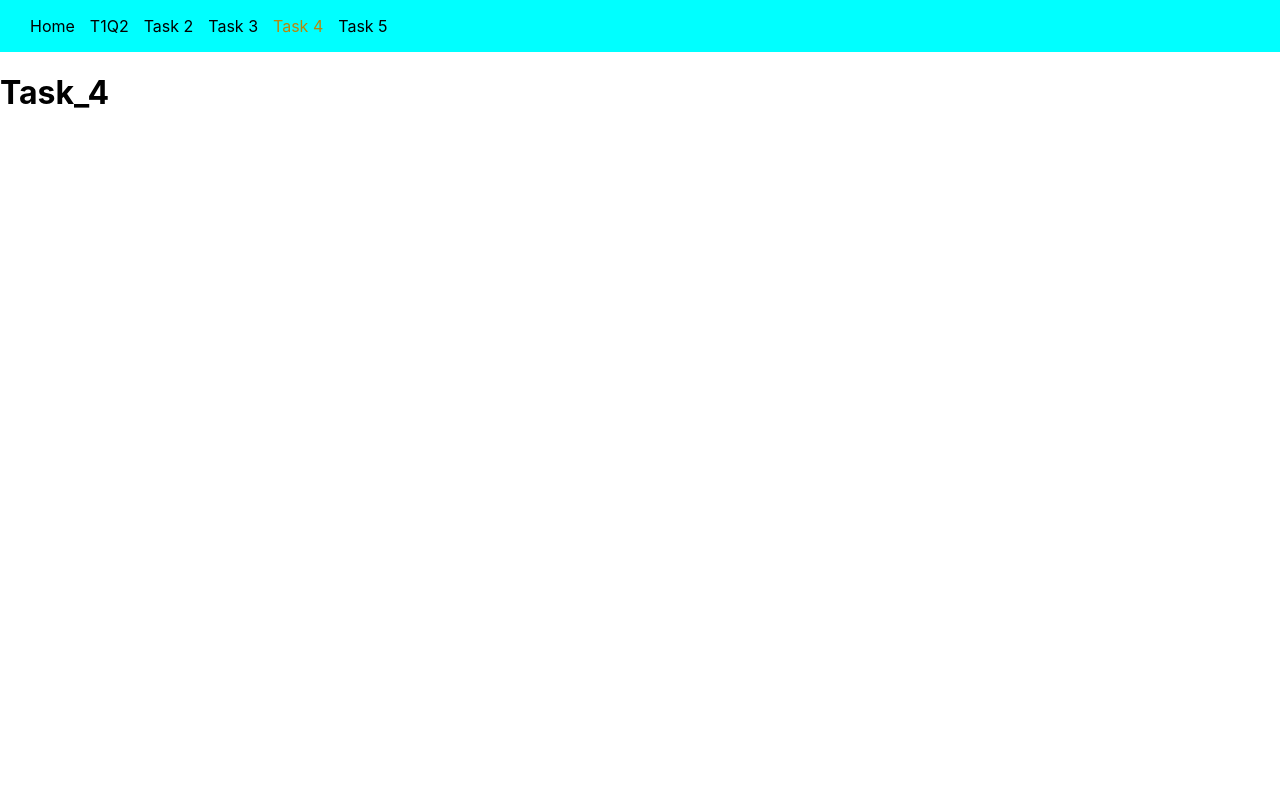
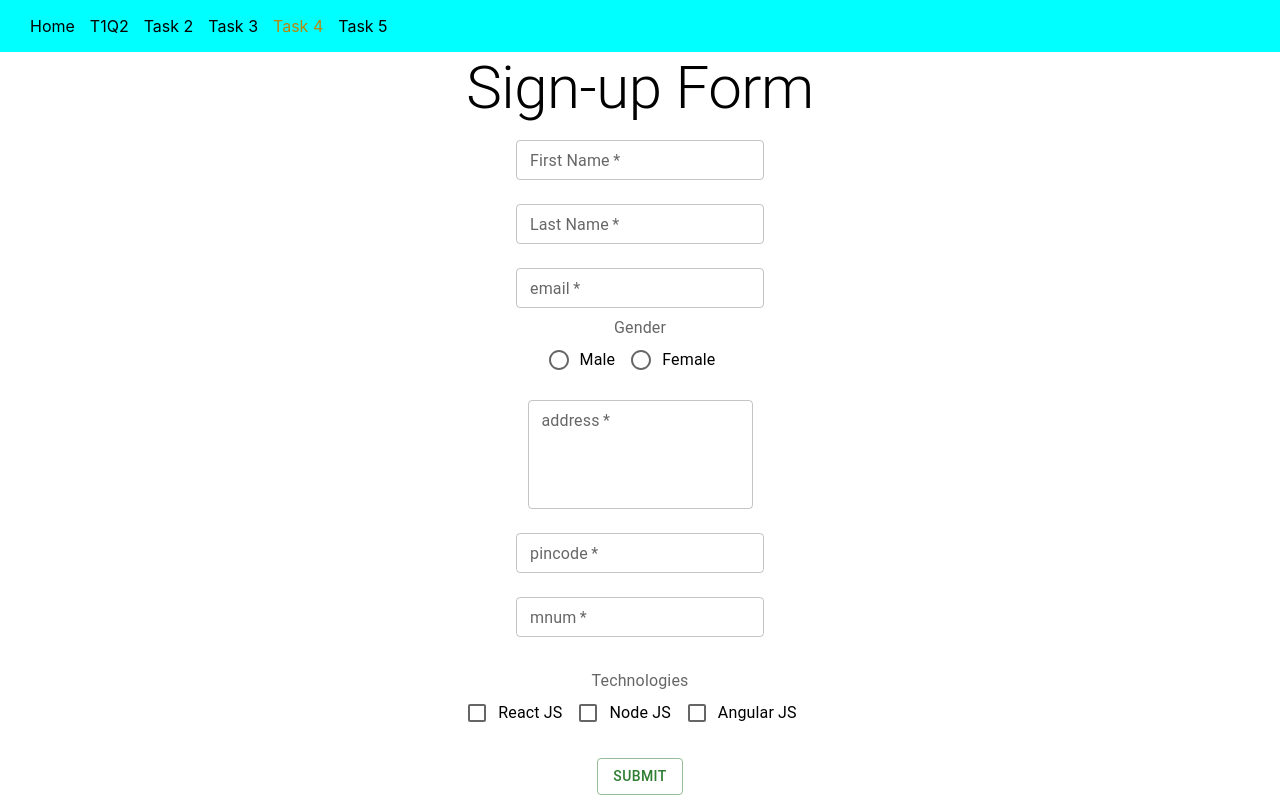
Before and after one commit to harshaljdave/internship, a React (Create React App) app: page /task4 in a window 1280 px wide. Built offline with nearby package versions, Linux system fonts and the light colour scheme.

Commit message:
Restructured whole form, Completed validation and added styling to the form for Task-4

```diff
--- a/package.json
+++ b/package.json
@@ -3,6 +3,9 @@
   "version": "0.1.0",
   "private": true,
   "dependencies": {
+    "@emotion/react": "^11.10.5",
+    "@emotion/styled": "^11.10.5",
+    "@mui/material": "^5.11.7",
     "@testing-library/jest-dom": "^5.16.5",
     "@testing-library/react": "^13.4.0",
     "@testing-library/user-event": "^13.5.0",
--- /dev/null
+++ b/src/task_4/Sign_up_form.js
@@ -0,0 +1,304 @@
+import ReasetFnamect, { useState } from 'react'
+import { TextField, Radio, RadioGroup, FormControl, FormControlLabel, FormLabel, FormHelperText, Checkbox, FormGroup, Button, Typography } from '@mui/material';
+import Grid2 from '@mui/material/Unstable_Grid2/Grid2';
+
+const Sign_upForm = () => {
+
+  const [fname, setFname] = useState("")
+  const [fname_err, setFname_err] = useState("");
+
+  const [lname, setLname] = useState("");
+  const [lname_err, setLname_err] = useState("");
+
+  const [email, setEmail] = useState("");
+  const [email_err, setEmail_err] = useState("");
+
+  const [address, setAddress] = useState("");
+  const [address_err, setAddress_err] = useState("");
+
+  const [pincode, setPincode] = useState("");
+  const [pincode_err, setPincode_err] = useState("");
+
+  const [mnum, setMnum] = useState("");
+  const [mnum_err, setMnum_err] = useState("");
+
+  const [gender, setGender] = useState('');
+  const [gen_err, setGen_err] = useState('');
+
+  const [chkbox, setChkbox] = useState([]);
+
+  // For Gender radio button
+  const changeGender = e => {
+    setGender(e.target.value);
+    console.log(e.target.value)
+  }
+
+  //For Checkbox
+  const changeCkhbox = e => {
+    if (e.target.checked) {
+      setChkbox(chkbox => ([...chkbox, e.target.value]))
+    } else {
+      const removed_chk = chkbox.indexOf(e.target.value);
+      chkbox.splice(removed_chk, 1);
+      setChkbox(chkbox);
+    }
+  }
+
+  const handleSubmit = e => {
+    e.preventDefault();
+
+    // Validation For First Name i.e fname
+    if (fname.length > 0) {
+      if (/\d/.test(fname)) {
+        setFname_err("Name should not contain numbers");
+      } else if (fname.length > 20) {
+        setFname_err("length should be less than 20 characters");
+      } else {
+        setFname_err("")
+      }
+    } else {
+      setFname_err("Name can not be empty")
+    }
+
+    //Validation for Last Name i.e. lname
+    if (lname.length > 0) {
+      if (/\d/.test(lname)) {
+        setLname_err("Name should not contain numbers");
+      } else if (lname.length > 20) {
+        setLname_err("length should be less than 20 characters");
+      } else {
+        setLname_err("")
+      }
+    } else {
+      setLname_err("Name can not be empty")
+    }
+
+    // Validation For Email
+    if (email.length > 0) {
+      const email_pattern = /[A-Za-z][A-Za-z0-9]*@[A-Za-z]*.com/
+      if (email_pattern.test(email)) {
+        setEmail_err("")
+      } else {
+        setEmail_err("invalid email")
+      }
+    } else {
+      setEmail_err("Email cannot be empty")
+    }
+
+    // Validation For address
+    if (address.length > 0) {
+      setAddress_err("")
+    } else {
+      setAddress_err("Address cannot be empty")
+    }
+
+    // Validate Pinocde
+    if (pincode.length > 0) {
+      if (/\D/.test(pincode)) {
+        setPincode_err("it should be Numeric")
+      } else {
+        if (/[0-9]{6}/.test(pincode)) {
+          setPincode_err("")
+        } else {
+          setPincode_err("it should be exact 6 digits long")
+        }
+      }
+    } else {
+      setPincode_err("Field cannot be empty")
+    }
+
+    //Validate Mobile number
+    if (mnum.length > 0) {
+      if (/\D/.test(mnum)) {
+        setMnum_err("it should be Numeric")
+      } else {
+        if (/[0-9]{10}/.test(mnum)) {
+          setMnum_err("")
+        } else {
+          setMnum_err("it should be exact 10 digits long")
+        }
+      }
+    } else {
+      setMnum_err("Field cannot be empty")
+    }
+
+    //Validate gender selection
+    if (gender) {
+      setGen_err("");
+    } else {
+      setGen_err("Select Gender");
+    }
+  }
+
+  return (
+    <Grid2 container>
+      <Grid2 textAlign="center" xs={12}>
+        <Typography variant='h2'>Sign-up Form</Typography>
+      </Grid2>
+      <Grid2 textAlign="center" xs={12}>
+        <form onSubmit={handleSubmit}>
+          {/* Render First name field based on Error */}
+          {fname_err
+            ? <TextField required error
+              label="First Name"
+              variant='outlined'
+              size='small'
+              margin='normal'
+              value={fname}
+              onChange={(e) => setFname(e.target.value.trim())}
+              helperText={fname_err}
+            /> : <TextField required
+              label="First Name"
+              variant='outlined'
+              size='small'
+              margin='normal'
+              value={fname}
+              onChange={(e) => setFname(e.target.value)} />
+          }
+
+          <br />
+
+          {/* Render Last Name field based on Error */}
+          {lname_err ?
+            <TextField required error
+              label="Last Name"
+              variant='outlined'
+              size='small'
+              margin='normal'
+              value={lname}
+              onChange={(e) => setLname(e.target.value)}
+              helperText={lname_err}
+            /> : <TextField required
+              label="Last Name"
+              variant='outlined'
+              size='small'
+              margin='normal'
+              value={lname}
+              onChange={(e) => setLname(e.target.value)} />
+          }
+
+          <br />
+
+          {/* Render Email field based on error */}
+          {email_err ?
+            <TextField required error
+              label="email"
+              variant='outlined'
+              size='small'
+              margin='normal'
+              value={email}
+              onChange={(e) => setEmail(e.target.value)}
+              helperText={email_err}
+            /> : <TextField required
+              label="email"
+              variant='outlined'
+              size='small'
+              margin='normal'
+              value={email}
+              onChange={(e) => setEmail(e.target.value)} />
+          }
+
+          <br />
+
+          {/* Render Radio Button */}
+          <FormControl>
+            <FormLabel id="demo-controlled-radio-buttons-group">Gender</FormLabel>
+            <RadioGroup row
+              aria-labelledby="demo-controlled-radio-buttons-group"
+              name="controlled-radio-buttons-group"
+              value={gender}
+              onChange={changeGender}
+            >
+              <FormControlLabel value="male" control={<Radio />} label="Male" />
+              <FormControlLabel value="female" control={<Radio />} label="Female" />
+            </RadioGroup>
+            <FormHelperText error size="medium">{gen_err}</FormHelperText>
+          </FormControl>
+
+          <br />
+
+          {/* Render address field based on error */}
+          {address_err ?
+            <TextField required error multiline
+              rows={4}
+              label="address"
+              variant='outlined'
+              size='small'
+              margin='normal'
+              value={address}
+              onChange={(e) => setAddress(e.target.value)}
+              helperText={pincode_err}
+            /> : <TextField required multiline
+              rows={4}
+              label="address"
+              variant='outlined'
+              size='small'
+              margin='normal'
+              value={address}
+              onChange={(e) => setAddress(e.target.value)} />
+          }
+
+          <br />
+
+          {/* Render pincode field based on error */}
+          {pincode_err ?
+            <TextField required error
+              label="pincode"
+              variant='outlined'
+              size='small'
+              margin='normal'
+              value={pincode}
+              onChange={(e) => setPincode(e.target.value)}
+              helperText={pincode_err}
+            /> : <TextField required
+              label="pincode"
+              variant='outlined'
+              size='small'
+              margin='normal'
+              value={pincode}
+              placeholder="123456"
+              onChange={(e) => setPincode(e.target.value)} />
+          }
+
+          <br />
+
+          {/* Render mobile number field based on error */}
+          {mnum_err ?
+            <TextField required error
+              label="mnum"
+              variant='outlined'
+              size='small'
+              margin='normal'
+              value={mnum}
+              onChange={(e) => setMnum(e.target.value)}
+              helperText={mnum_err}
+            /> : <TextField required
+              label="mnum"
+              variant='outlined'
+              size='small'
+              margin='normal'
+              value={mnum}
+              onChange={(e) => setMnum(e.target.value)} />
+          }
+          <br />
+
+          {/* Render check box */}
+          <FormControl sx={{ m: 3 }} component="fieldset" variant="standard">
+            <FormLabel component="legend"> Technologies </FormLabel>
+            <FormGroup row>
+              <FormControlLabel control={<Checkbox value="ReactJS" onChange={changeCkhbox} />} label="React JS" />
+              <FormControlLabel control={<Checkbox value="NodeJS" onChange={changeCkhbox} />} label="Node JS" />
+              <FormControlLabel control={<Checkbox value="AgularJS" onChange={changeCkhbox} />} label="Angular JS" />
+            </FormGroup>
+          </FormControl>
+
+          <br />
+
+          <Button variant='outlined' color='success' type="submit" >Submit</Button>
+        </form>
+      </Grid2>
+    </Grid2>
+  )
+}
+
+export default Sign_upForm
--- a/src/task_4/Task_4.js
+++ b/src/task_4/Task_4.js
@@ -1,9 +1,11 @@
 import React from 'react'
+import Sign_upForm from './Sign_up_form'
 
 function Task_4() {
     return (
-        <h1>Task_4</h1>
-
+        <>
+            <Sign_upForm />
+        </>
     )
 }
 
```
Also changed, not shown: 1 other file (tests, documents, lock files or other folders).
